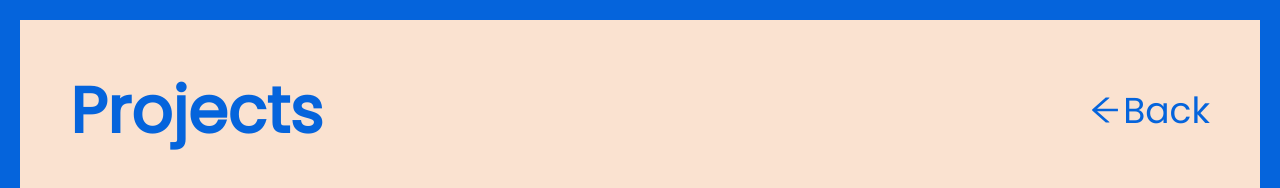
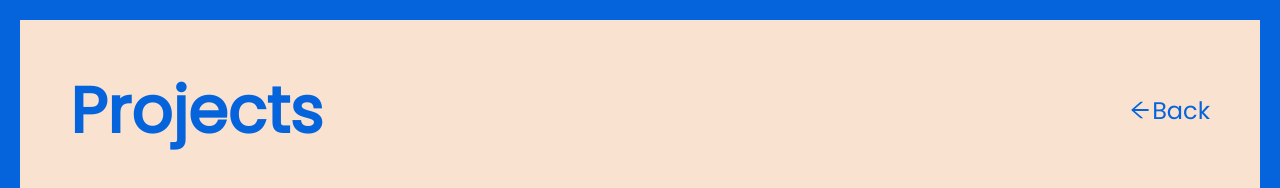
Before and after one commit to lalidiaz/lauradev, a React (Create React App) app: page /projects in a window 1280 px wide. Shown: the top 188 px of the page. Built offline with nearby package versions, Linux system fonts and the light colour scheme.

Commit message:
delete unused <a>

```diff
--- a/src/components/Projects/index.jsx
+++ b/src/components/Projects/index.jsx
@@ -9,10 +9,8 @@ export default function Projects() {
       <div className='projects-header'>
         <h1>Projects</h1>
         <Link to='/'>
-          <a>
-            <AiOutlineArrowLeft />
-            Back
-          </a>
+          <AiOutlineArrowLeft />
+          Back
         </Link>
       </div>
 
```
